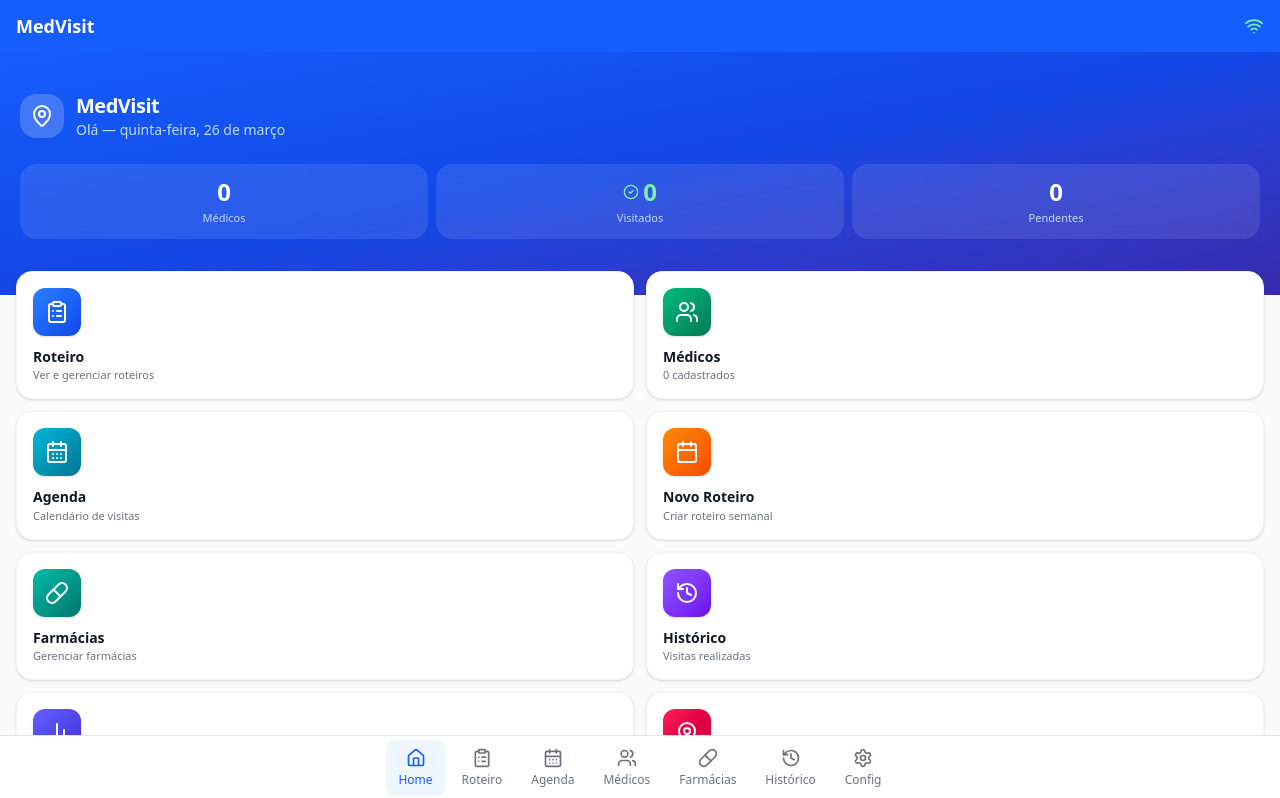
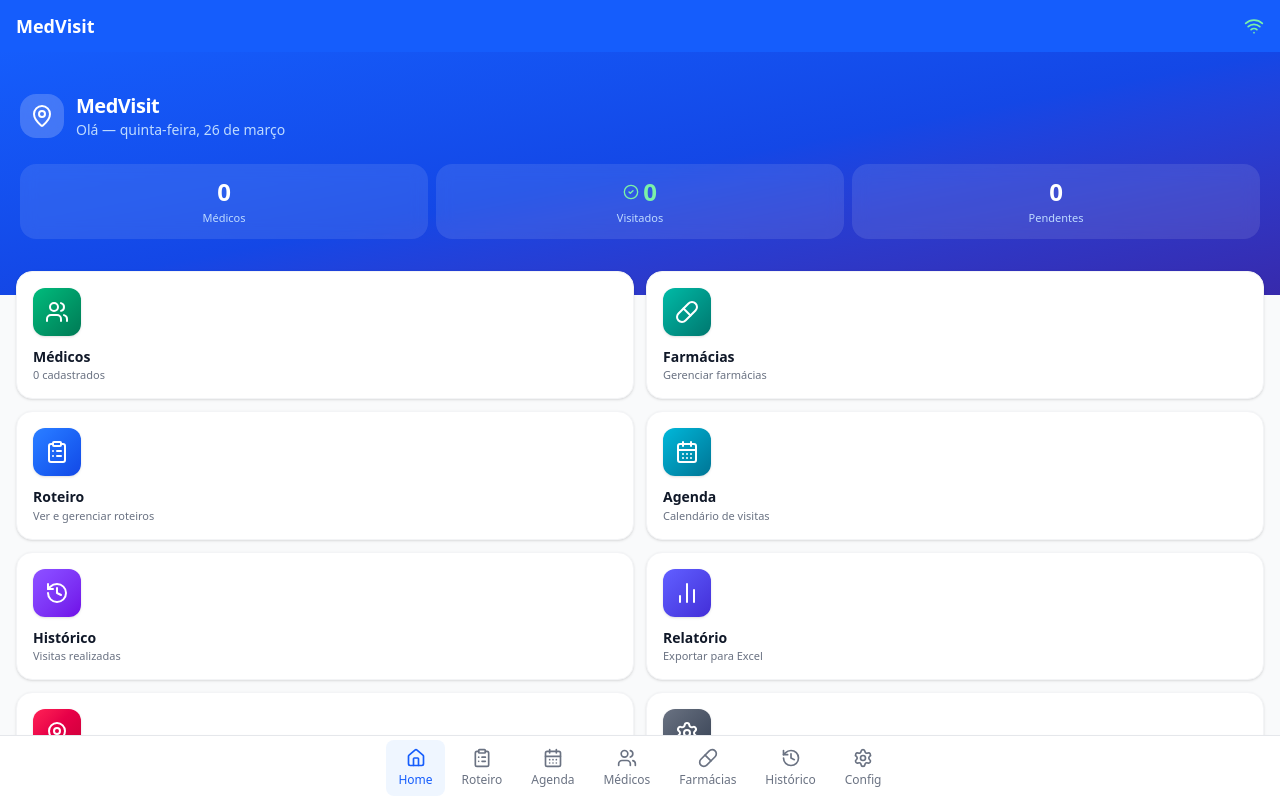
Before and after one commit to HenriqueFFreire/medvisit-app, a React (Vite) app: page / in a window 1280 px wide. Shown: the top 798 px of the page. Built offline with nearby package versions, Linux system fonts and the light colour scheme; no server answers; the database is empty; sample sign-in values are in the browser's storage.

Commit message:
feat: reorganizar ícones do dashboard; remover Novo Roteiro
Co-Authored-By: Claude Sonnet 4.6 <noreply@anthropic.com>

```diff
--- a/src/pages/Dashboard.tsx
+++ b/src/pages/Dashboard.tsx
@@ -2,7 +2,7 @@ import { useMemo } from 'react';
 import { useNavigate } from 'react-router-dom';
 import {
   ClipboardList, Users, History, Settings,
-  Calendar, MapPin, Pill,
+  MapPin, Pill,
   CheckCircle2, AlertCircle, BarChart2, CalendarDays
 } from 'lucide-react';
 import { format } from 'date-fns';
@@ -34,6 +34,22 @@ export function Dashboard() {
 
   const tiles = [
     {
+      label: 'Médicos',
+      description: `${doctors.length} cadastrados`,
+      icon: Users,
+      gradient: 'from-emerald-500 to-emerald-700',
+      badge: unvisitedCount > 0 ? unvisitedCount : undefined,
+      badgeColor: 'bg-amber-400',
+      onClick: () => navigate('/doctors'),
+    },
+    {
+      label: 'Farmácias',
+      description: 'Gerenciar farmácias',
+      icon: Pill,
+      gradient: 'from-teal-500 to-teal-700',
+      onClick: () => navigate('/pharmacies'),
+    },
+    {
       label: 'Roteiro',
       description: 'Ver e gerenciar roteiros',
       icon: ClipboardList,
@@ -43,34 +59,11 @@ export function Dashboard() {
       onClick: () => navigate('/routes'),
     },
     {
-      label: 'Médicos',
-      description: `${doctors.length} cadastrados`,
-      icon: Users,
-      gradient: 'from-emerald-500 to-emerald-700',
-      badge: unvisitedCount > 0 ? unvisitedCount : undefined,
-      badgeColor: 'bg-amber-400',
-      onClick: () => navigate('/doctors'),
-    },
-    {
       label: 'Agenda',
       description: 'Calendário de visitas',
       icon: CalendarDays,
       gradient: 'from-cyan-500 to-cyan-700',
       onClick: () => navigate('/agenda'),
-    },
-    {
-      label: 'Novo Roteiro',
-      description: 'Criar roteiro semanal',
-      icon: Calendar,
-      gradient: 'from-orange-400 to-orange-600',
-      onClick: () => navigate('/routes'),
-    },
-    {
-      label: 'Farmácias',
-      description: 'Gerenciar farmácias',
-      icon: Pill,
-      gradient: 'from-teal-500 to-teal-700',
-      onClick: () => navigate('/pharmacies'),
     },
     {
       label: 'Histórico',
```
